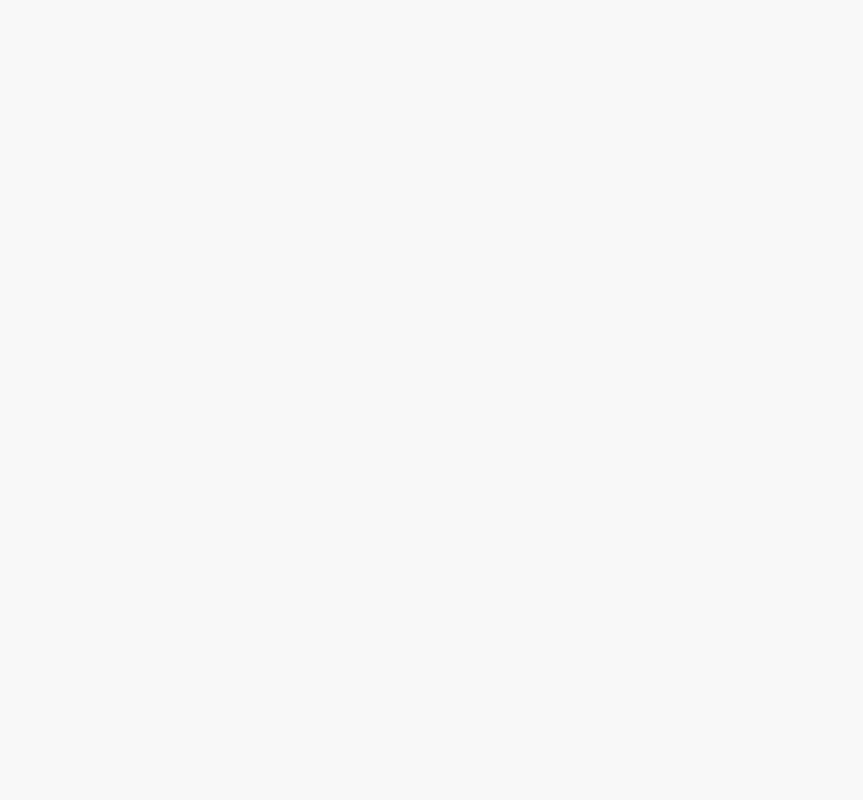
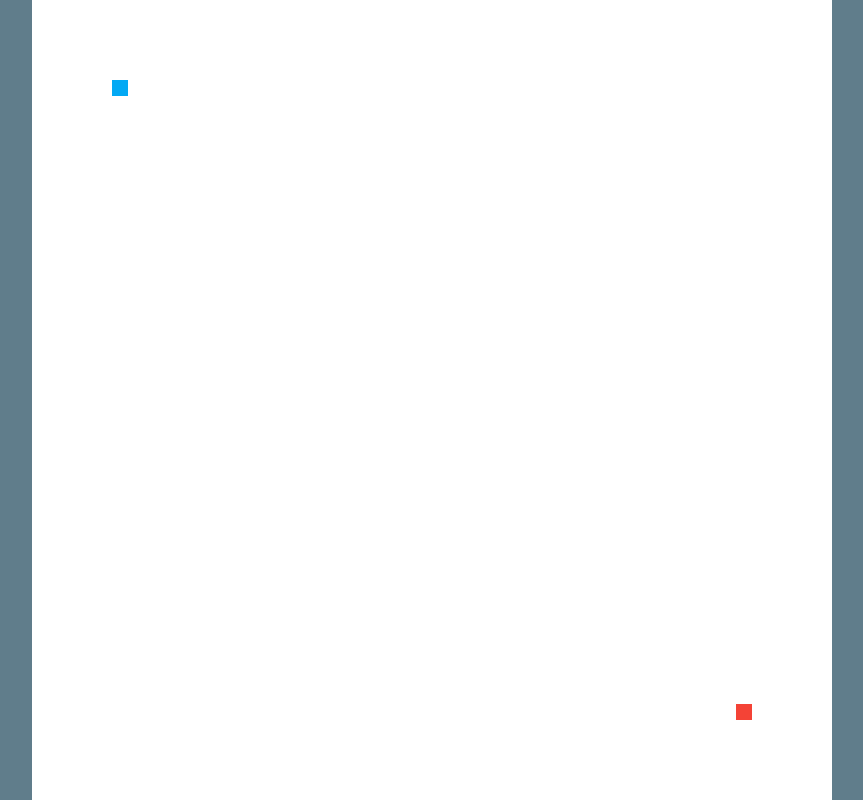
Before and after one commit to heidilee/snake, a plain HTML site: page index.html in a window 1280 px wide. Shown: the whole page, without its empty margins (208-1071 px from the left). Drawn offline with Linux system fonts and the light colour scheme.

Commit message:
Made display square; added code to draw snakes

```diff
--- a/game.js
+++ b/game.js
@@ -1,12 +1,38 @@
 const display = document.getElementById("canvas");
-const displayWidth = display.width = window.innerWidth * 2;
-const displayHeight = display.height = window.innerHeight * 2;
+const context = display.getContext("2d");
 
-const context = display.getContext("2d");
+const displaySize = display.width = display.height = Math.min(window.innerWidth, window.innerHeight) * 2;
+display.style.width = (displaySize / 2) + "px";
+display.style.height = (displaySize / 2) + "px";
+
+let blockSize = displaySize / 50;
+
+let snakeP1 = [];
+let snakeP2 = [];
+
+snakeP1.push({
+    x: 5,
+    y: 5,
+});
+
+snakeP2.push({
+    x: 44,
+    y: 44,
+});
 
 requestAnimationFrame(frame);
 
 function frame() {
     requestAnimationFrame(frame);
-    context.clearRect(0, 0, displayWidth, displayHeight);
+    context.clearRect(0, 0, displaySize, displaySize);
+    context.fillStyle = "#03A9F4";
+    context.beginPath();
+    for (let i = 0; i < snakeP1.length; i++)
+        context.rect(snakeP1[i].x * blockSize, snakeP1[i].y * blockSize, blockSize, blockSize);
+    context.fill();
+    context.fillStyle = "#f44336";
+    context.beginPath();
+    for (let i = 0; i < snakeP2.length; i++)
+        context.rect(snakeP2[i].x * blockSize, snakeP2[i].y * blockSize, blockSize, blockSize);
+    context.fill();
 }
--- a/index.html
+++ b/index.html
@@ -2,11 +2,12 @@
 <html lang="en">
 <head>
     <meta charset="UTF-8">
-    <link href="https://fonts.googleapis.com/css?family=Open+Sans" rel="stylesheet">
+    <link href="https://fonts.googleapis.com/css?family=Roboto" rel="stylesheet">
     <link href="style.css" rel="stylesheet">
     <title>Snake</title>
 </head>
 <body class="fill-screen">
-<canvas class="background fill-screen" id="canvas"></canvas>
+<canvas class="display" id="canvas"></canvas>
+<script type="text/javascript" src="game.js"></script>
 </body>
 </html>
--- a/style.css
+++ b/style.css
@@ -1,14 +1,15 @@
 * {
+    font-family: 'Roboto', sans-serif;
     margin: 0;
     padding: 0;
     position: relative;
 }
 
 html {
-    background-color: #f8f8f8;
+    width: 100%;
     height: 100%;
+    background-color: #607D8B;
     text-align: center;
-    width: 100%;
 }
 
 p {
@@ -16,12 +17,16 @@ p {
     line-height: 24px;
 }
 
-.background {
-    height: 100%;
-    left: 0;
-    position: fixed;
-    top: 0;
-    width: 100%;
+.display {
+    background-color: white;
+    left: 50%;
+    max-width: 80%;
+    position: absolute;
+    top: 50%;
+    -webkit-transform: translate(-50%, -50%);
+    -moz-transform: translate(-50%, -50%);
+    -ms-transform: translate(-50%, -50%);
+    transform: translate(-50%, -50%);
 }
 
 .fill-screen {
```
